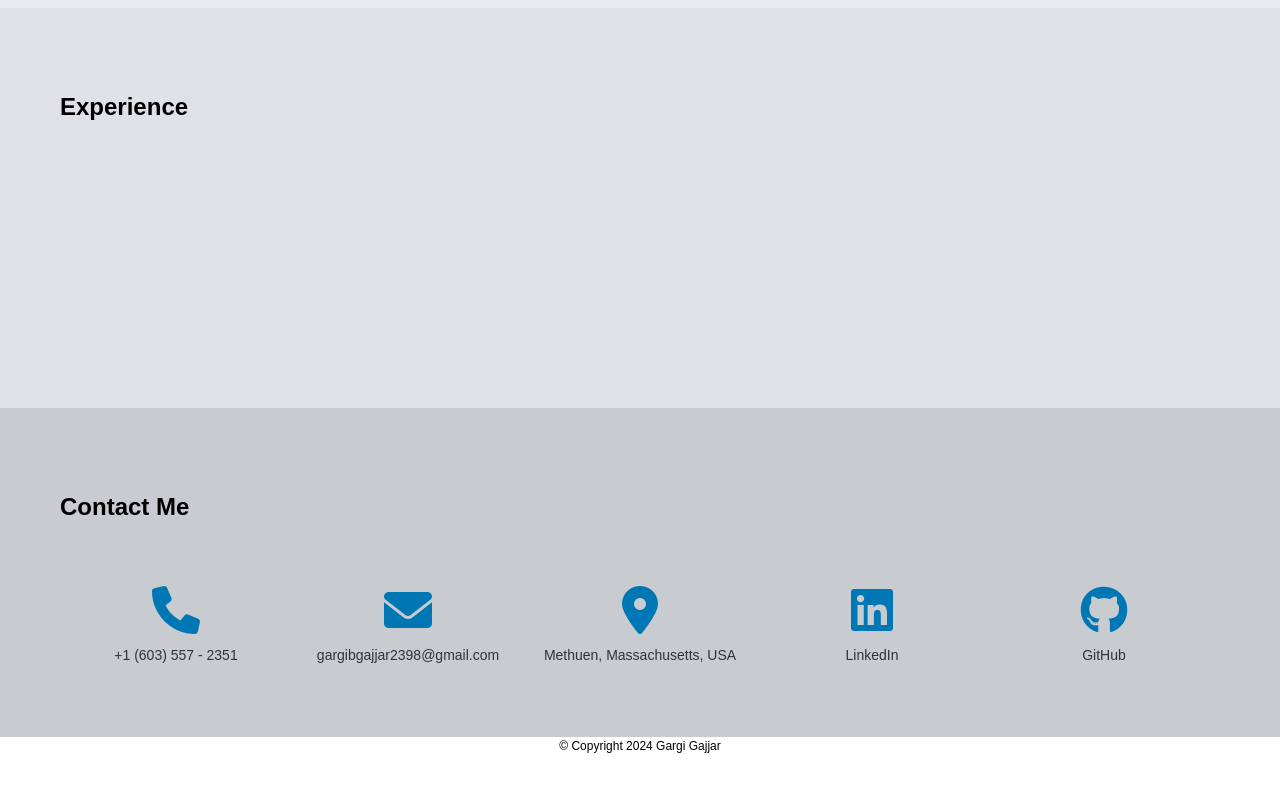
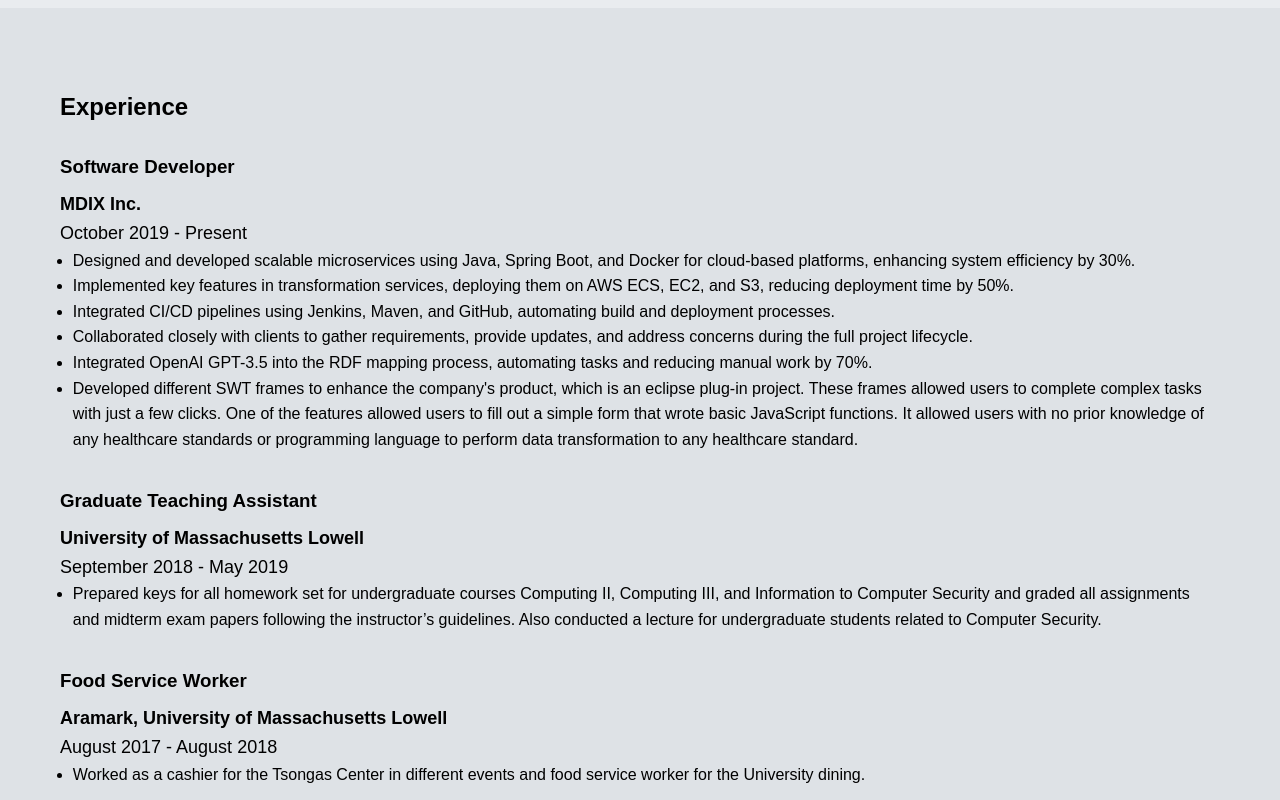
Before and after one commit to gargigajjar/gargigajjar.github.io, a plain HTML site: page index.html in a window 1280 px wide. Shown: the part 3680-4480 px from the top of the page. Before the commit the page ends 4436 px from the top, so only its background shows below. Drawn offline with Linux system fonts and the light colour scheme.

Commit message:
Added experience

```diff
--- a/css/Experience.css
+++ b/css/Experience.css
@@ -0,0 +1,11 @@
+.experiencediv p {
+    margin-top: 1vh;
+}
+
+p {
+    font-size: large;
+}
+
+.listbullets li {
+    margin-left: 1vw;
+}
--- a/index.html
+++ b/index.html
@@ -166,7 +166,8 @@
                             <div class="divider"></div>
 
                             <div class="video-item">
-                                <p><strong>Bricks and Balls:</strong><br>Developed a simple game using Java similar to bricks and balls with scores and gradually
+                                <p><strong>Bricks and Balls:</strong><br>Developed a simple game using Java similar to
+                                    bricks and balls with scores and gradually
                                     increasing difficulty level.</p>
                                 <div class="video-container">
                                     <iframe width="560" height="315"
@@ -228,6 +229,63 @@
         <section id="experience">
             <link rel="stylesheet" href="css/Experience.css">
             <h1>Experience</h1>
+            <div class="projectdiv">
+                <div>
+                    <br>
+                    <h3>Software Developer</h3>
+                    <p>
+                        <strong>MDIX Inc.</strong>
+                        <br>October 2019 - Present
+                        <br>
+                    <ul class="listbullets">
+                        <li>Designed and developed scalable microservices using Java, Spring Boot, and Docker for
+                            cloud-based platforms, enhancing system efficiency by 30%.</li>
+                        <li>Implemented key features in transformation services, deploying them on AWS ECS, EC2, and S3,
+                            reducing deployment time by 50%.</li>
+                        <li>Integrated CI/CD pipelines using Jenkins, Maven, and GitHub, automating build and deployment
+                            processes.</li>
+                        <li>Collaborated closely with clients to gather requirements, provide updates, and address
+                            concerns during the full project lifecycle.</li>
+                        <li>Integrated OpenAI GPT-3.5 into the RDF mapping process, automating tasks and reducing manual
+                            work by 70%. </li>
+                        <li>Developed different SWT frames to enhance the company's product, which is an eclipse plug-in
+                            project. These frames allowed users to complete complex tasks with just a few clicks. One of
+                            the features allowed users to fill out a simple form that wrote basic JavaScript functions.
+                            It allowed users with no prior knowledge of any healthcare standards or programming language
+                            to perform data transformation to any healthcare standard.</li>
+                    </ul>
+                    </p>
+                </div>
+
+                <div>
+                    <br>
+                    <h3>Graduate Teaching Assistant</h3>
+                    <p>
+                        <strong>University of Massachusetts Lowell</strong>
+                        <br>September 2018 - May 2019
+                        <br>
+                    <ul class="listbullets">
+                        <li>Prepared keys for all homework set for undergraduate courses Computing II, Computing III,
+                            and Information to Computer Security and graded all assignments and midterm exam papers
+                            following the instructor’s guidelines. Also conducted a lecture for undergraduate students
+                            related to Computer Security.</li>
+                    </ul>
+                    </p>
+                </div>
+
+                <div>
+                    <br>
+                    <h3>Food Service Worker</h3>
+                    <p>
+                        <strong>Aramark, University of Massachusetts Lowell</strong>
+                        <br>August 2017 - August 2018
+                        <br>
+                    <ul class="listbullets">
+                        <li>Worked as a cashier for the Tsongas Center in different events and food service worker for the University dining.</li>
+                    </ul>
+                    </p>
+                </div>
+            </div>
         </section>
 
         <section id="contact">
```
Lines whose indentation alone changed are shown as unchanged.
